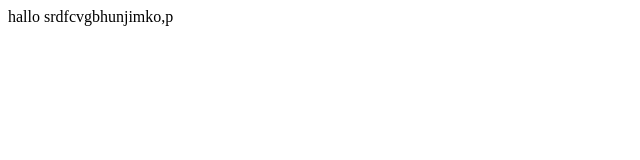
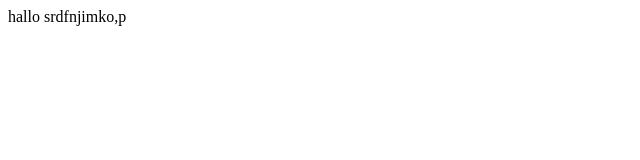
Before and after one commit to AurelBieri/M324-Git-Task3, a plain HTML site: page index.html in a window 1280 px wide. Shown: the full height of the page, 0-640 px from the left. Drawn offline with Linux system fonts and the light colour scheme.

Commit message:
changed the index text

```diff
--- a/index.html
+++ b/index.html
@@ -1 +1 @@
-<p>hallo srdfcvgbhunjimko,p</p>
+<p>hallo srdfnjimko,p</p>
```
